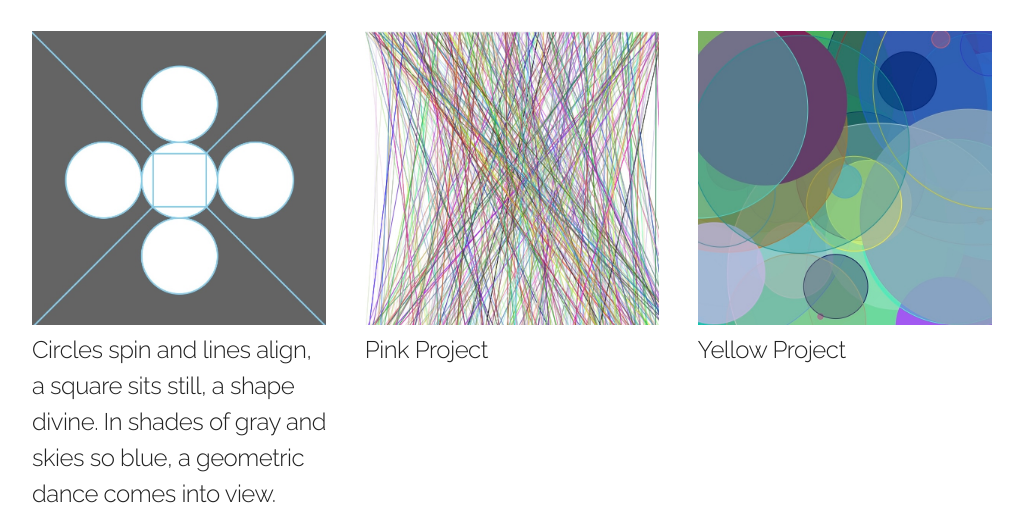
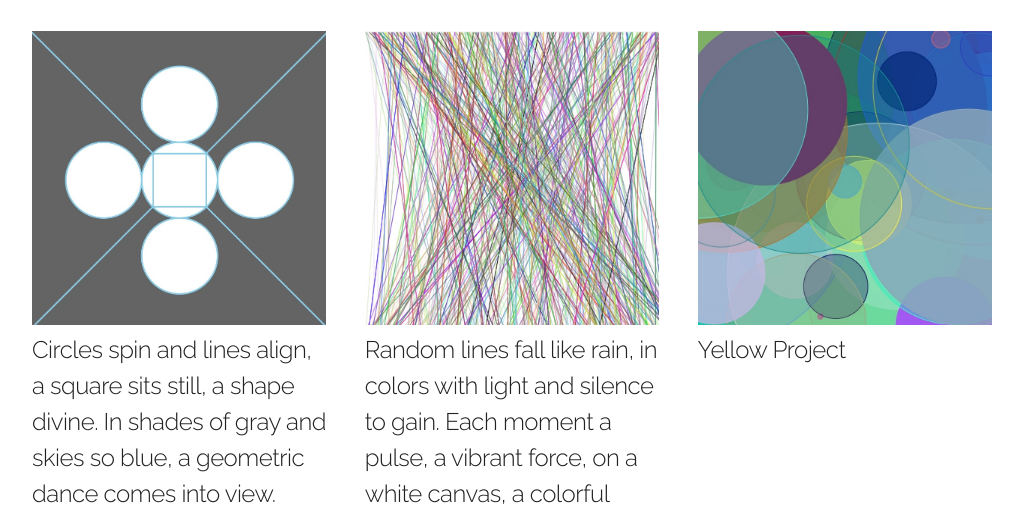
Before and after one commit to despinamasala/website, a plain HTML site: page index.html in a window 1280 px wide. Shown: the part 457-963 px from the top of the page, without its empty margins (128-1151 px from the left). Drawn offline with Linux system fonts and the light colour scheme.

Commit message:
Update index.html

```diff
--- a/index.html
+++ b/index.html
@@ -51,7 +51,10 @@ a geometric dance comes into view.</h5>
       </div>
       <div class="four columns">
         <img src="images/2image.jpg" class ="scale-with-grid">
-        <h5>Pink Project</h5>
+        <h5>Random lines fall like rain,
+in colors with light and silence to gain.
+Each moment a pulse, a vibrant force,
+on a white canvas, a colorful course.</h5>
       </div>
       <div class="four columns">
         <img src="images/3image.jpg" class ="scale-with-grid">
```
